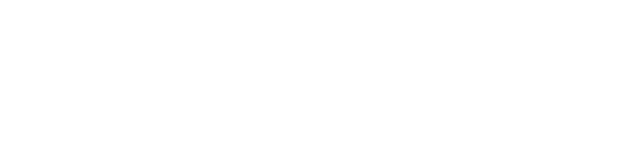
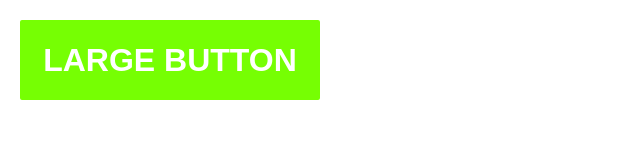
Before and after one commit to luigiverza/luigilearn, a plain HTML site: page index.html in a window 1280 px wide. Shown: the whole page, without its empty margins (0-640 px from the left). Drawn offline with Linux system fonts and the light colour scheme.

Commit message:
limpeza no index.html

```diff
--- a/index.html
+++ b/index.html
@@ -1,5 +1,5 @@
 <!DOCTYPE html>
-<html lang="pt-br">
+<html lang="pt-br" class="roboto">
 <meta charset="UTF-8">
 <title>Projeto</title>
 <meta name="viewport"
@@ -14,6 +14,29 @@
 <script src="dist/js/classList.min.js"></script>
 <![endif]-->
 <main>
+    <style>
+        button{
+            width:300px;
+            height:80px;
+            background-color: #76ff03;
+            border-radius: 2px;
+            text-align: center;
+            padding: 10px 20px;
+            border: 1px; black;
+            margin: 20px;
+
+
+        }
+        p{
+            font-size:xx-large;
+            color: white;
+            font-weight: bold;
+        }
+    </style>
+
+    <button>
+        <p>LARGE BUTTON</p>
+    </button>
 
 </main>
 </html>
```
